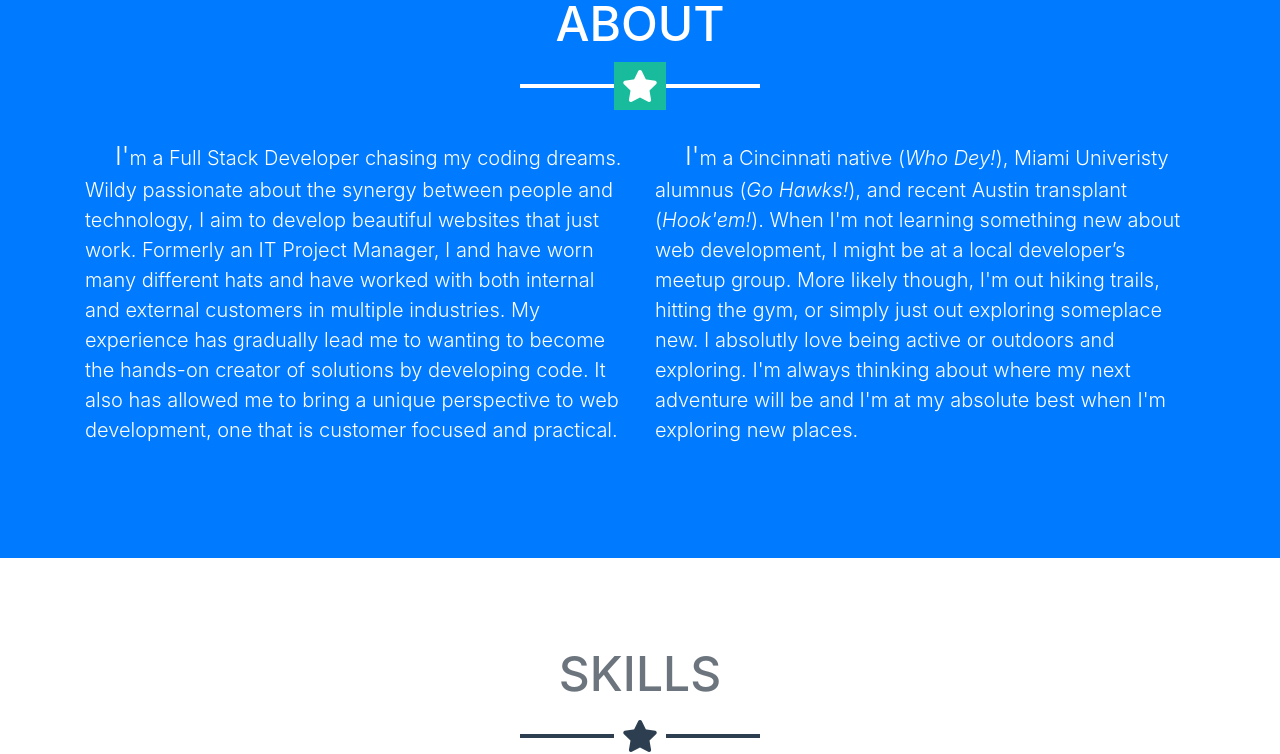
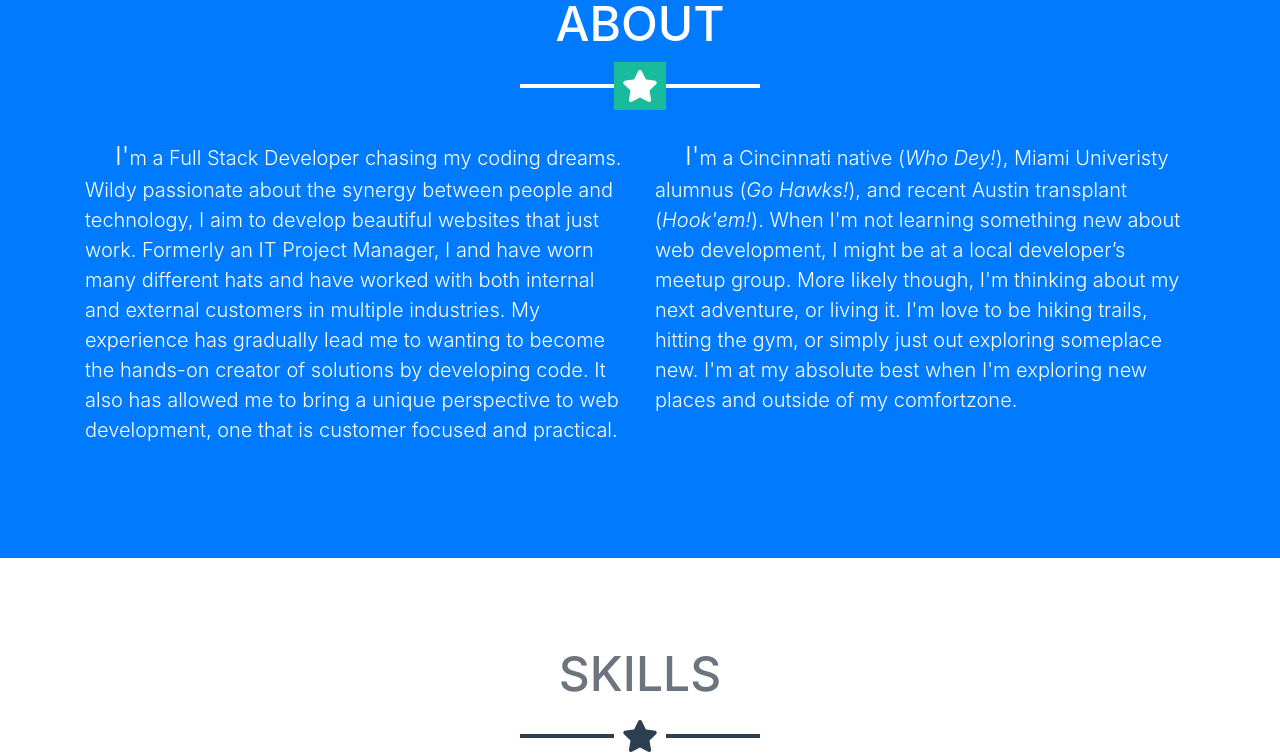
Before and after one commit to tbopp/tbopp.github.io, a website with bundled scripts: page index.html in a window 1280 px wide. Shown: the part 1900-2654 px from the top of the page. Built offline with nearby package versions, Linux system fonts and the light colour scheme.

Commit message:
Updating about section.

```diff
--- a/index.html
+++ b/index.html
@@ -147,7 +147,7 @@
           <p class="lead bio nounderline">I'm a Full Stack Developer chasing my coding dreams. Wildy passionate about the synergy between people and technology, I aim to develop beautiful websites that just work. Formerly an IT Project Manager, I and have worn many different hats and have worked with both internal and external customers in multiple industries. My experience has gradually lead me to wanting to become the hands-on creator of solutions by developing code. It also has allowed me to bring a unique perspective to web development, one that is customer focused and practical.</p>
         </div>
         <div class="col-lg-6 mr-auto">
-          <p class="lead bio">I'm a Cincinnati native (<a href="https://www.bengals.com/" class="nounderline" title="The Bengals">Who Dey!</a>), Miami Univeristy alumnus (<a href="https://miamiredhawks.com/" class="nounderline" title="Redhawks">Go Hawks!</a>), and recent Austin transplant (<a href="https://texassports.com/" class="nounderline" title="Longhorns Sports">Hook'em!</a>). When I'm not learning something new about web development, I might be at a local developer’s meetup group. More likely though, I'm out hiking trails, hitting the gym, or simply just out exploring someplace new. I absolutly love being active or outdoors and exploring. I'm always thinking about where my next adventure will be and I'm at my absolute best when I'm exploring new places.</p>
+          <p class="lead bio">I'm a Cincinnati native (<a href="https://www.bengals.com/" class="nounderline" title="The Bengals">Who Dey!</a>), Miami Univeristy alumnus (<a href="https://miamiredhawks.com/" class="nounderline" title="Redhawks">Go Hawks!</a>), and recent Austin transplant (<a href="https://texassports.com/" class="nounderline" title="Longhorns Sports">Hook'em!</a>). When I'm not learning something new about web development, I might be at a local developer’s meetup group. More likely though, I'm thinking about my next adventure, or living it. I'm love to be hiking trails, hitting the gym, or simply just out exploring someplace new. I'm at my absolute best when I'm exploring new places and outside of my comfortzone.</p>
         </div>
         <div class="row">
           <div class="col-lg-6 ml-auto">
```
